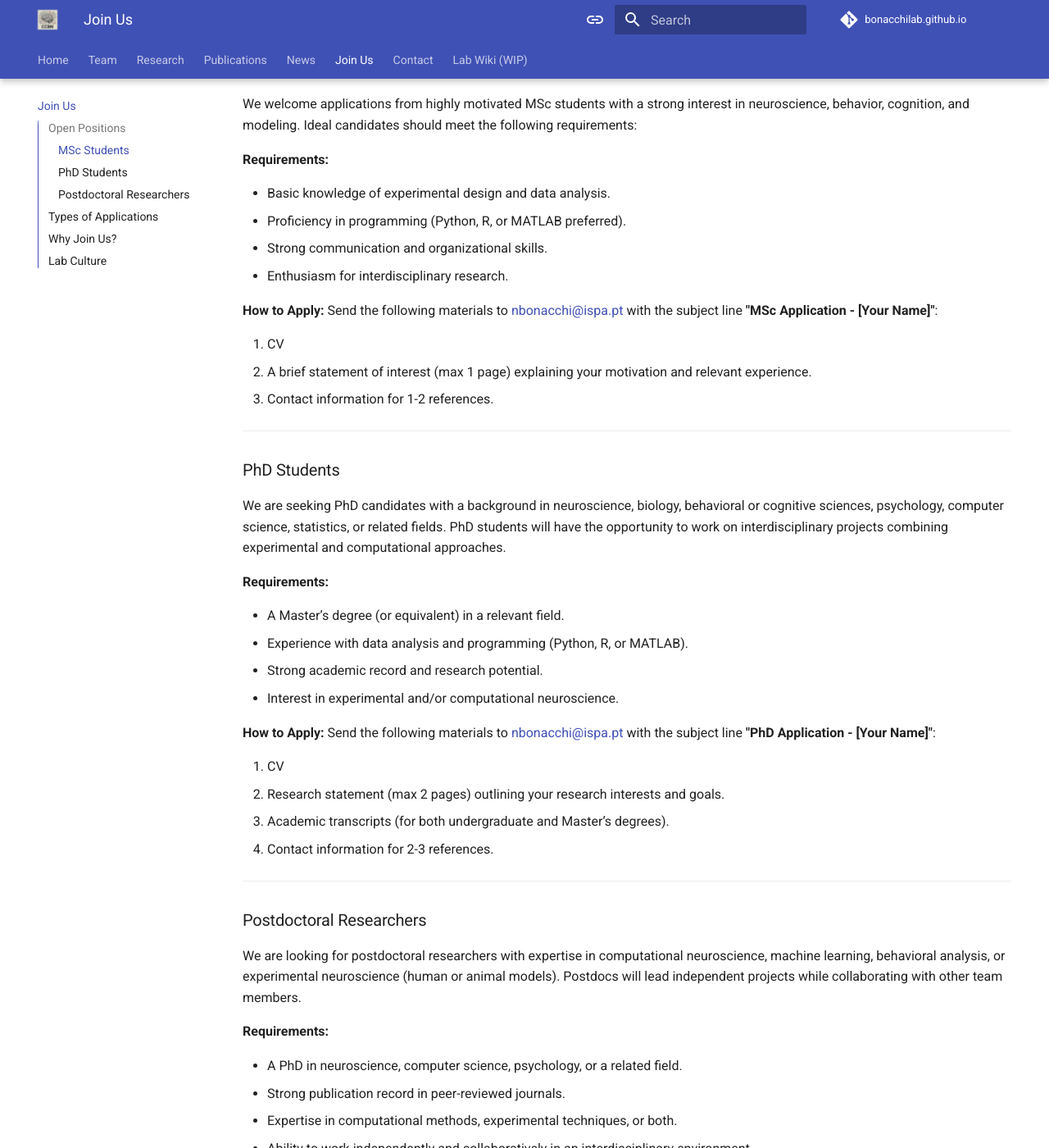
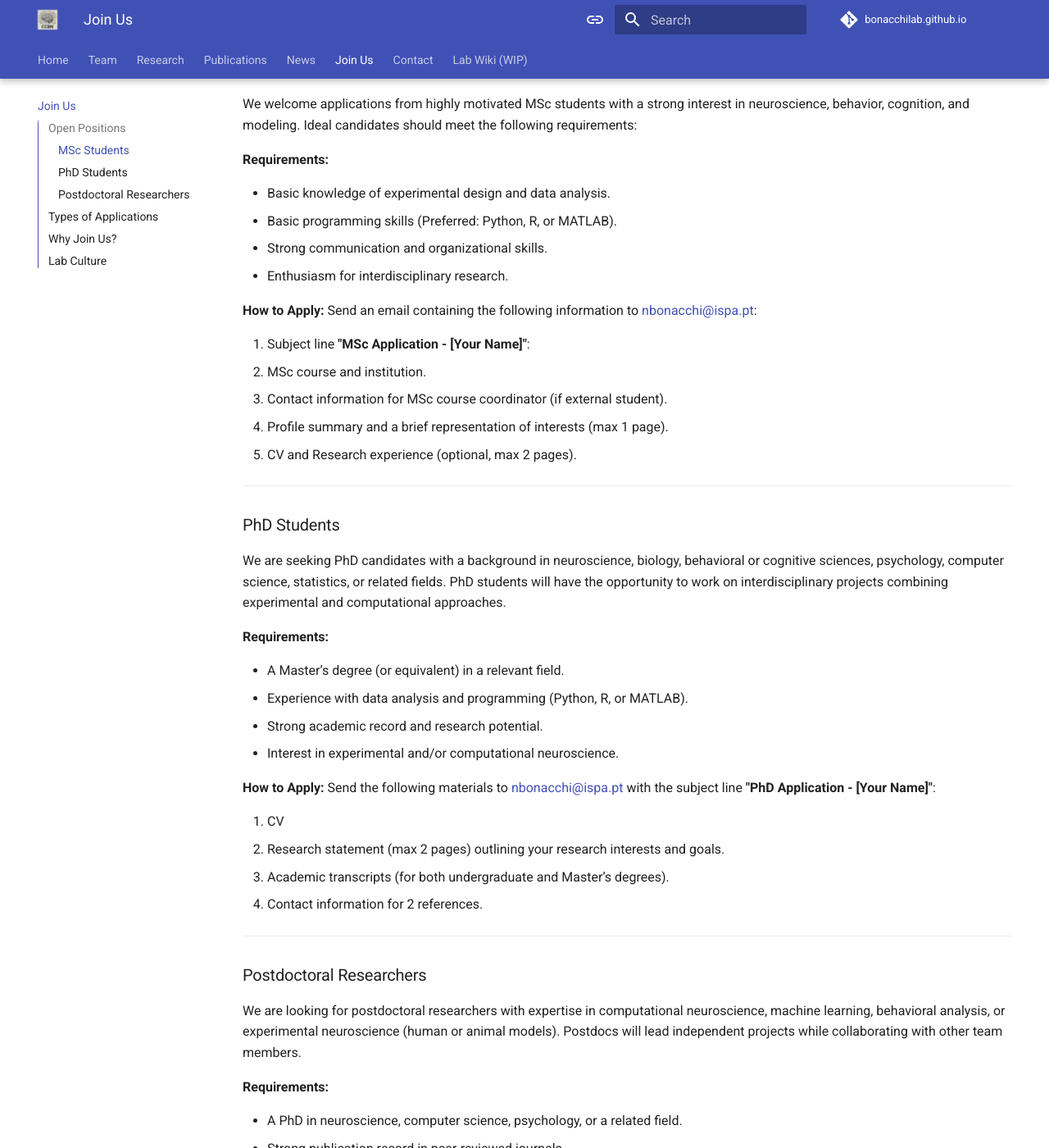
Before and after one commit to BonacchiLab/bonacchilab.github.io, an MkDocs documentation site: the page built from docs/join.md, in a window 1280 px wide and 1400 px high, scrolled down 353 px. Shown: the whole window at 82% size. Built offline with MkDocs 1.6.1 and Material for MkDocs 9.7.7, drawn with Linux system fonts in a browser that asks for light colours; comment, search, counter and statistics services are not loaded; some of the changed text lies outside the part shown.

```diff
--- a/docs/join.md
+++ b/docs/join.md
@@ -13,16 +13,18 @@ We welcome applications from highly motivated MSc students with a strong interes
 **Requirements:**
 
 - Basic knowledge of experimental design and data analysis.
-- Proficiency in programming (Python, R, or MATLAB preferred).
+- Basic programming skills (Preferred: Python, R, or MATLAB).
 - Strong communication and organizational skills.
 - Enthusiasm for interdisciplinary research.
 
 **How to Apply:**
-Send the following materials to [nbonacchi@ispa.pt](mailto:nbonacchi@ispa.pt) with the subject line **"MSc Application - [Your Name]"**:
+Send an email containing the following information to [nbonacchi@ispa.pt](mailto:nbonacchi@ispa.pt):
 
-1. CV
-2. A brief statement of interest (max 1 page) explaining your motivation and relevant experience.
-3. Contact information for 1-2 references.
+1. Subject line **"MSc Application - [Your Name]"**:
+2. MSc course and institution.
+3. Contact information for MSc course coordinator (if external student).
+4. Profile summary and a brief representation of interests (max 1 page).
+5. CV and Research experience (optional, max 2 pages).
 
 ---
 
@@ -43,7 +45,7 @@ Send the following materials to [nbonacchi@ispa.pt](mailto:nbonacchi@ispa.pt) wi
 1. CV
 2. Research statement (max 2 pages) outlining your research interests and goals.
 3. Academic transcripts (for both undergraduate and Master’s degrees).
-4. Contact information for 2-3 references.
+4. Contact information for 2 references.
 
 ---
 
@@ -64,7 +66,7 @@ Send the following materials to [nbonacchi@ispa.pt](mailto:nbonacchi@ispa.pt) wi
 1. CV
 2. Cover letter (max 2 pages) describing your research experience, skills, and future goals.
 3. Research proposal (optional, max 2 pages) outlining potential projects you would like to pursue.
-4. Contact information for 3 references.
+4. Contact information for at least 2 references.
 
 ---
 
```
Also changed, not shown: README.md (+3 -3 lines), docs/index.md (+11 -4 lines), docs/news.md (+9 -4 lines), docs/publications.md (+9 -6 lines), docs/team.md (+14 -29 lines).
